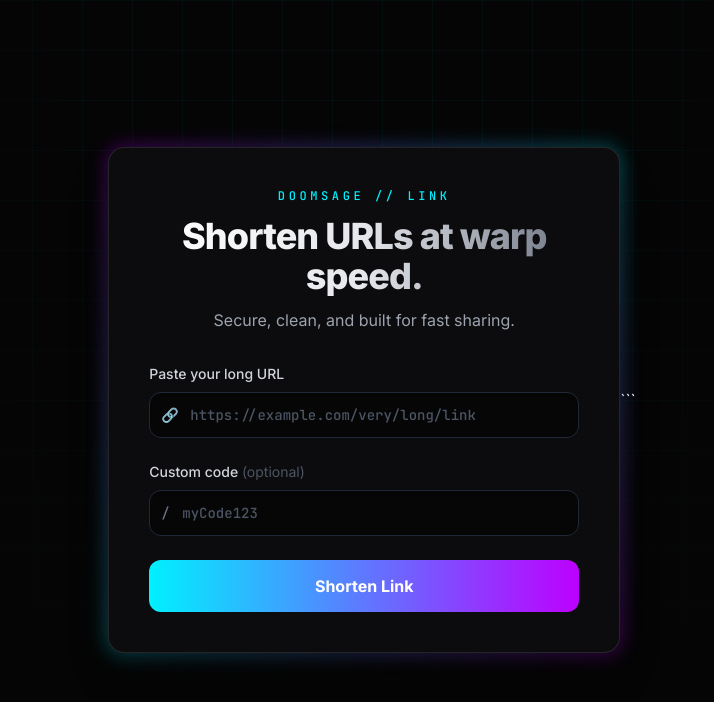
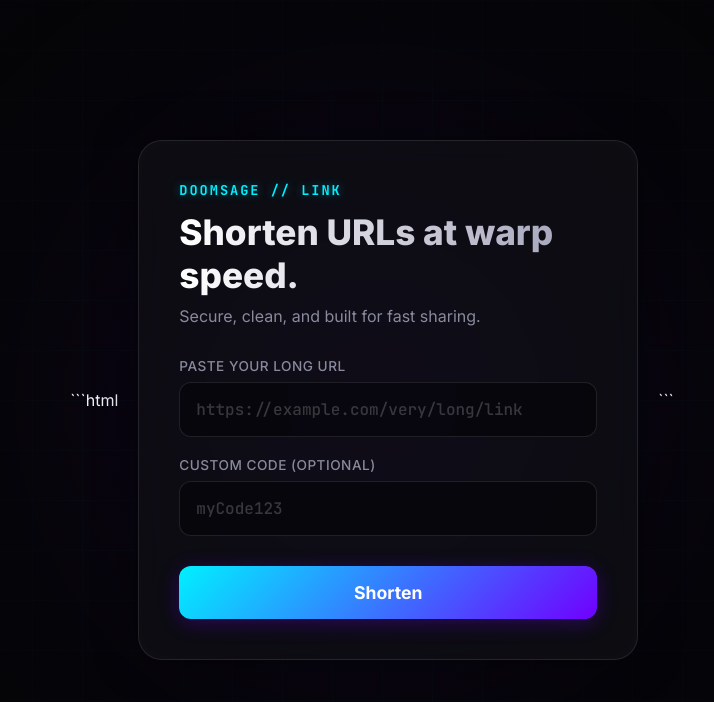
Before and after one commit to doomsage/link, a plain HTML site: page public/index.html in a window 1280 px wide. Shown: the whole page, without its empty margins (268-982 px from the left). Drawn offline with nearby package versions, Linux system fonts and the light colour scheme.

Commit message:
Update index.html

````diff
--- a/public/index.html
+++ b/public/index.html
@@ -1,183 +1,335 @@
-
+```html
 <!DOCTYPE html>
 <html lang="en">
   <head>
     <meta charset="UTF-8" />
     <meta name="viewport" content="width=device-width, initial-scale=1.0" />
     <title>Doomsage Link Shortener</title>
-
-    <!-- Fonts -->
     <link rel="preconnect" href="https://fonts.googleapis.com" />
     <link rel="preconnect" href="https://fonts.gstatic.com" crossorigin />
-    <link href="https://fonts.googleapis.com/css2?family=Inter:wght@400;500;700;800&family=JetBrains+Mono:wght@500;700&display=swap" rel="stylesheet" />
-
-    <!-- Tailwind CSS (for rapid UI overhaul) -->
-    <script src="https://cdn.tailwindcss.com"></script>
-    <script>
-      tailwind.config = {
-        theme: {
-          extend: {
-            fontFamily: {
-              sans: ['Inter', 'sans-serif'],
-              mono: ['JetBrains Mono', 'monospace'],
-            },
-            colors: {
-              doomsage: {
-                dark: '#050505',
-                card: '#0c0c0e',
-                cyan: '#00f0ff',
-                purple: '#bd00ff',
-              }
-            }
-          }
-        }
-      }
-    </script>
-
-    <!-- Custom CSS to keep your existing logical classes and add the grid glow -->
+    <link
+      href="https://fonts.googleapis.com/css2?family=Inter:wght@400;500;700;800&family=JetBrains+Mono:wght@500;700&display=swap"
+      rel="stylesheet"
+    />
     <style>
-      body {
-        background-color: #050505;
-        color: #ffffff;
+      :root {
+        --bg-color: #050508;
+        --card-bg: rgba(15, 15, 20, 0.75);
+        --text-main: #f0f0f5;
+        --text-muted: #8a8a9e;
+        --neon-cyan: #00f0ff;
+        --neon-purple: #7000ff;
+        --error-color: #ff3366;
+        --border-color: rgba(255, 255, 255, 0.1);
       }
 
-      /* JS Target Logic Classes */
-      .hidden { display: none !important; }
+      * {
+        box-sizing: border-box;
+        margin: 0;
+        padding: 0;
+      }
 
-      /* Futuristic Grid Glow Background */
+      body {
+        background-color: var(--bg-color);
+        color: var(--text-main);
+        font-family: 'Inter', sans-serif;
+        min-height: 100vh;
+        display: flex;
+        justify-content: center;
+        align-items: center;
+        overflow-x: hidden;
+      }
+
+      /* Animated Warp Grid Background */
       .grid-glow {
         position: fixed;
-        inset: 0;
+        top: 0;
+        left: 0;
+        width: 100vw;
+        height: 100vh;
+        background-image:
+          linear-gradient(to right, rgba(0, 240, 255, 0.03) 1px, transparent 1px),
+          linear-gradient(to bottom, rgba(0, 240, 255, 0.03) 1px, transparent 1px);
+        background-size: 50px 50px;
         z-index: -1;
-        background-size: 50px 50px;
-        background-image:
-          linear-gradient(to right, rgba(0, 240, 255, 0.04) 1px, transparent 1px),
-          linear-gradient(to bottom, rgba(0, 240, 255, 0.04) 1px, transparent 1px);
-        mask-image: radial-gradient(ellipse at top, black 20%, transparent 80%);
-        -webkit-mask-image: radial-gradient(ellipse at top, black 20%, transparent 80%);
+        pointer-events: none;
       }
 
-      /* Animated Gradient Border for Card */
-      .card-wrapper {
-        position: relative;
-      }
-      .card-wrapper::before {
-        content: "";
+      .grid-glow::before {
+        content: '';
         position: absolute;
-        inset: -2px;
-        border-radius: 1.1rem;
-        background: linear-gradient(45deg, #00f0ff, #bd00ff, #00f0ff);
-        z-index: -1;
-        filter: blur(10px);
-        opacity: 0.3;
-        transition: opacity 0.3s ease;
-      }
-      .card-wrapper:hover::before {
-        opacity: 0.5;
+        top: 50%;
+        left: 50%;
+        width: 80vw;
+        height: 80vw;
+        transform: translate(-50%, -50%);
+        background: radial-gradient(circle, rgba(112, 0, 255, 0.15) 0%, transparent 60%);
+        filter: blur(60px);
       }
 
-      /* Custom Spinner for the button */
+      .grid-glow::after {
+        content: '';
+        position: absolute;
+        inset: 0;
+        background: radial-gradient(circle at center, transparent 0%, var(--bg-color) 80%);
+      }
+
+      /* Layout */
+      .container {
+        width: 100%;
+        max-width: 540px;
+        padding: 20px;
+        position: relative;
+        z-index: 1;
+      }
+
+      /* Glassmorphism Card */
+      .card {
+        background: var(--card-bg);
+        backdrop-filter: blur(20px);
+        -webkit-backdrop-filter: blur(20px);
+        border: 1px solid var(--border-color);
+        border-radius: 24px;
+        padding: 40px;
+        box-shadow: 0 0 40px rgba(0, 0, 0, 0.5), inset 0 0 20px rgba(255, 255, 255, 0.02);
+      }
+
+      /* Typography */
+      .brand {
+        font-family: 'JetBrains Mono', monospace;
+        color: var(--neon-cyan);
+        font-size: 0.85rem;
+        font-weight: 700;
+        letter-spacing: 2px;
+        margin-bottom: 12px;
+        text-shadow: 0 0 10px rgba(0, 240, 255, 0.4);
+      }
+
+      h1 {
+        font-size: 2.2rem;
+        font-weight: 800;
+        line-height: 1.2;
+        margin-bottom: 10px;
+        background: linear-gradient(to right, #fff, #a0a0b8);
+        -webkit-background-clip: text;
+        -webkit-text-fill-color: transparent;
+      }
+
+      .subtitle {
+        color: var(--text-muted);
+        font-size: 1rem;
+        margin-bottom: 32px;
+      }
+
+      /* Form Elements */
+      form {
+        display: flex;
+        flex-direction: column;
+        gap: 20px;
+      }
+
+      label {
+        font-size: 0.85rem;
+        font-weight: 500;
+        color: var(--text-muted);
+        text-transform: uppercase;
+        letter-spacing: 0.5px;
+        margin-bottom: -12px;
+      }
+
+      input {
+        width: 100%;
+        background: rgba(0, 0, 0, 0.4);
+        border: 1px solid var(--border-color);
+        border-radius: 12px;
+        padding: 16px;
+        color: var(--text-main);
+        font-family: 'JetBrains Mono', monospace;
+        font-size: 1rem;
+        transition: all 0.3s ease;
+        outline: none;
+      }
+
+      input::placeholder {
+        color: rgba(255, 255, 255, 0.2);
+      }
+
+      input:focus {
+        border-color: var(--neon-cyan);
+        box-shadow: 0 0 15px rgba(0, 240, 255, 0.2);
+        background: rgba(0, 0, 0, 0.6);
+      }
+
+      /* Buttons */
+      button {
+        cursor: pointer;
+        font-family: 'Inter', sans-serif;
+        font-weight: 700;
+        border: none;
+        border-radius: 12px;
+        transition: all 0.3s ease;
+        display: flex;
+        justify-content: center;
+        align-items: center;
+        gap: 10px;
+      }
+
+      #shortenBtn {
+        margin-top: 10px;
+        background: linear-gradient(135deg, var(--neon-cyan), var(--neon-purple));
+        color: #fff;
+        padding: 16px;
+        font-size: 1.1rem;
+        box-shadow: 0 4px 20px rgba(112, 0, 255, 0.3);
+      }
+
+      #shortenBtn:hover {
+        transform: translateY(-2px);
+        box-shadow: 0 6px 25px rgba(0, 240, 255, 0.4);
+      }
+
+      #shortenBtn:active {
+        transform: translateY(0);
+      }
+
+      /* Spinner Animation */
       .spinner {
-        border: 3px solid rgba(255, 255, 255, 0.1);
-        border-top-color: #ffffff;
+        width: 20px;
+        height: 20px;
+        border: 3px solid rgba(255, 255, 255, 0.3);
+        border-top-color: #fff;
         border-radius: 50%;
-        width: 1.25rem;
-        height: 1.25rem;
-        animation: spin 1s linear infinite;
-        display: inline-block;
-        margin-left: 0.5rem;
-        vertical-align: middle;
+        animation: spin 0.8s linear infinite;
       }
 
       @keyframes spin {
         to { transform: rotate(360deg); }
       }
+
+      /* Utility Classes */
+      .hidden {
+        display: none !important;
+      }
+
+      /* Error Messages */
+      .error {
+        margin-top: 20px;
+        padding: 12px 16px;
+        background: rgba(255, 51, 102, 0.1);
+        border-left: 4px solid var(--error-color);
+        color: var(--error-color);
+        border-radius: 4px;
+        font-size: 0.9rem;
+        font-weight: 500;
+      }
+
+      /* Results Area */
+      .result {
+        margin-top: 30px;
+        padding-top: 30px;
+        border-top: 1px solid var(--border-color);
+        animation: fadeIn 0.4s ease forwards;
+      }
+
+      @keyframes fadeIn {
+        from { opacity: 0; transform: translateY(10px); }
+        to { opacity: 1; transform: translateY(0); }
+      }
+
+      .result > p:first-child {
+        color: var(--text-muted);
+        font-size: 0.9rem;
+        margin-bottom: 12px;
+      }
+
+      .result-row {
+        display: flex;
+        align-items: center;
+        gap: 12px;
+        background: rgba(0, 0, 0, 0.5);
+        padding: 12px 16px;
+        border-radius: 12px;
+        border: 1px solid rgba(0, 240, 255, 0.2);
+      }
+
+      #shortUrl {
+        flex-grow: 1;
+        color: var(--neon-cyan);
+        font-family: 'JetBrains Mono', monospace;
+        font-size: 1.05rem;
+        text-decoration: none;
+        word-break: break-all;
+        text-shadow: 0 0 8px rgba(0, 240, 255, 0.3);
+      }
+
+      #shortUrl:hover {
+        text-decoration: underline;
+      }
+
+      #copyBtn {
+        background: transparent;
+        color: var(--text-main);
+        border: 1px solid var(--border-color);
+        padding: 8px 16px;
+        font-size: 0.9rem;
+      }
+
+      #copyBtn:hover {
+        background: rgba(255, 255, 255, 0.1);
+        border-color: var(--text-main);
+      }
+
+      .copy-state {
+        margin-top: 12px;
+        color: #00ff9d;
+        font-size: 0.85rem;
+        font-weight: 500;
+        text-align: right;
+      }
+
+      /* Responsive adjustments */
+      @media (max-width: 480px) {
+        .card { padding: 24px; }
+        h1 { font-size: 1.8rem; }
+        .result-row { flex-direction: column; align-items: stretch; }
+        #copyBtn { padding: 12px; }
+      }
     </style>
   </head>
-  <body class="min-h-screen flex items-center justify-center p-4 font-sans selection:bg-doomsage-purple selection:text-white">
+  <body>
+    <div class="grid-glow" aria-hidden="true"></div>
+    <main class="container">
+      <section class="card">
+        <p class="brand">DOOMSAGE // LINK</p>
+        <h1>Shorten URLs at warp speed.</h1>
+        <p class="subtitle">Secure, clean, and built for fast sharing.</p>
 
-    <!-- Background Effect -->
-    <div class="grid-glow" aria-hidden="true"></div>
+        <form id="shortener-form" novalidate>
+          <label for="url">Paste your long URL</label>
+          <input id="url" name="url" type="url" placeholder="https://example.com/very/long/link" required />
 
-    <main class="container w-full max-w-lg z-10">
-      <section class="card-wrapper">
-        <div class="card bg-doomsage-card border border-white/10 rounded-2xl p-8 md:p-10 shadow-2xl backdrop-blur-xl">
+          <label for="customCode">Custom code (optional)</label>
+          <input id="customCode" name="customCode" type="text" placeholder="myCode123" maxlength="40" />
 
-          <!-- Header section -->
-          <div class="mb-8 text-center">
-            <p class="brand text-doomsage-cyan font-mono text-xs tracking-[0.3em] uppercase mb-3">Doomsage // Link</p>
-            <h1 class="text-3xl md:text-4xl font-extrabold mb-3 tracking-tight text-transparent bg-clip-text bg-gradient-to-r from-white via-gray-200 to-gray-500">
-              Shorten URLs at warp speed.
-            </h1>
-            <p class="subtitle text-gray-400 text-sm md:text-base">Secure, clean, and built for fast sharing.</p>
+          <button id="shortenBtn" type="submit">
+            <span class="btn-label">Shorten</span>
+            <span class="spinner hidden" aria-hidden="true"></span>
+          </button>
+        </form>
+
+        <p id="error" class="error hidden" role="alert"></p>
+
+        <article id="result" class="result hidden" aria-live="polite">
+          <p>Short URL ready:</p>
+          <div class="result-row">
+            <a id="shortUrl" href="#" target="_blank" rel="noopener noreferrer"></a>
+            <button id="copyBtn" type="button">Copy</button>
           </div>
-
-          <!-- Form -->
-          <form id="shortener-form" class="space-y-6" novalidate>
-            <div class="flex flex-col gap-2">
-              <label for="url" class="text-sm font-medium text-gray-300">Paste your long URL</label>
-              <div class="relative">
-                <div class="absolute inset-y-0 left-0 pl-3 flex items-center pointer-events-none text-gray-500 font-mono text-sm">
-                  🔗
-                </div>
-                <input
-                  id="url"
-                  name="url"
-                  type="url"
-                  placeholder="https://example.com/very/long/link"
-                  class="w-full bg-black/50 border border-gray-800 text-white placeholder-gray-600 rounded-xl pl-10 pr-4 py-3 focus:outline-none focus:border-doomsage-cyan focus:ring-1 focus:ring-doomsage-cyan transition-all font-mono text-sm shadow-inner"
-                  required
-                />
-              </div>
-            </div>
-
-            <div class="flex flex-col gap-2">
-              <label for="customCode" class="text-sm font-medium text-gray-300">Custom code <span class="text-gray-600 font-normal">(optional)</span></label>
-              <div class="relative">
-                <div class="absolute inset-y-0 left-0 pl-3 flex items-center pointer-events-none text-gray-500 font-mono text-sm">
-                  /
-                </div>
-                <input
-                  id="customCode"
-                  name="customCode"
-                  type="text"
-                  placeholder="myCode123"
-                  maxlength="40"
-                  class="w-full bg-black/50 border border-gray-800 text-white placeholder-gray-600 rounded-xl pl-8 pr-4 py-3 focus:outline-none focus:border-doomsage-purple focus:ring-1 focus:ring-doomsage-purple transition-all font-mono text-sm shadow-inner"
-                />
-              </div>
-            </div>
-
-            <button id="shortenBtn" type="submit" class="w-full group relative flex justify-center items-center py-3.5 px-4 rounded-xl font-bold text-white bg-gradient-to-r from-doomsage-cyan to-doomsage-purple hover:opacity-90 hover:shadow-[0_0_20px_rgba(189,0,255,0.4)] transition-all duration-300 overflow-hidden">
-              <span class="absolute inset-0 w-full h-full bg-white/20 group-hover:translate-x-full transition-transform duration-500 ease-out -translate-x-full z-0"></span>
-              <span class="btn-label relative z-10">Shorten Link</span>
-              <span class="spinner hidden relative z-10" aria-hidden="true"></span>
-            </button>
-          </form>
-
-          <!-- Status & Results -->
-          <p id="error" class="error hidden mt-5 p-3 rounded-lg bg-red-950/50 border border-red-500/30 text-red-400 text-sm font-medium text-center" role="alert"></p>
-
-          <article id="result" class="result hidden mt-6 p-1 rounded-xl bg-gradient-to-r from-doomsage-cyan/30 to-doomsage-purple/30" aria-live="polite">
-            <div class="bg-doomsage-dark rounded-lg p-5">
-              <p class="text-xs text-gray-400 uppercase tracking-wider mb-2 font-semibold">Short URL Ready</p>
-              <div class="result-row flex flex-col sm:flex-row items-stretch sm:items-center gap-3">
-                <div class="flex-1 overflow-hidden bg-black/50 rounded-lg border border-gray-800 p-3 flex items-center">
-                  <a id="shortUrl" href="#" target="_blank" rel="noopener noreferrer" class="text-doomsage-cyan font-mono text-sm truncate hover:underline hover:text-white transition-colors block w-full"></a>
-                </div>
-                <button id="copyBtn" type="button" class="whitespace-nowrap px-5 py-3 rounded-lg font-mono text-sm font-bold text-white bg-white/10 hover:bg-white/20 border border-white/10 transition-colors">
-                  Copy
-                </button>
-              </div>
-              <p id="copyState" class="copy-state hidden mt-2 text-green-400 text-xs font-mono text-right">✓ Copied to clipboard!</p>
-            </div>
-          </article>
-
-        </div>
+          <p id="copyState" class="copy-state hidden">Copied!</p>
+        </article>
       </section>
     </main>
 
-    <!-- Original External Scripts (Logic Untouched) -->
     <script src="/config.js"></script>
     <script src="https://cdn.jsdelivr.net/npm/@supabase/supabase-js@2"></script>
     <script src="/app.js" defer></script>
````
